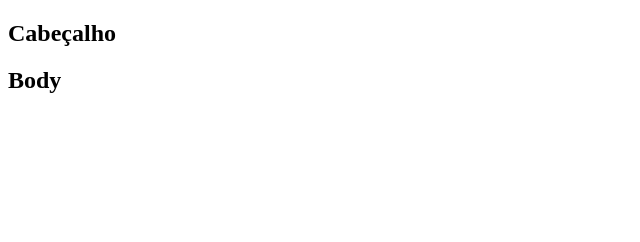
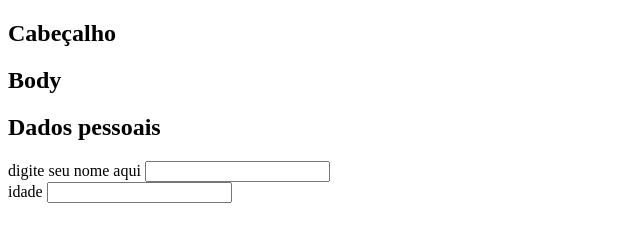
Before and after one commit to Julio-Gadelha/Aula01-git, a plain HTML site: page index.html in a window 1280 px wide. Shown: the whole page, without its empty margins (0-640 px from the left). Drawn offline with Linux system fonts and the light colour scheme.

Commit message:
formulario

```diff
--- a/index.html
+++ b/index.html
@@ -16,6 +16,19 @@
           <div>
               <h1>Body</h1>
           </div>
-       </section>
+          <h1>Dados pessoais</h1>
+        </section>
+          <form action="">
+          <label for="">digite seu nome aqui</label>
+           <input type="text">
+           <br>
+           <label for="">idade</label>
+           <input type="text">
+
+          </form>
+           </section>
+
+
+
 </body>
 </html>
```
